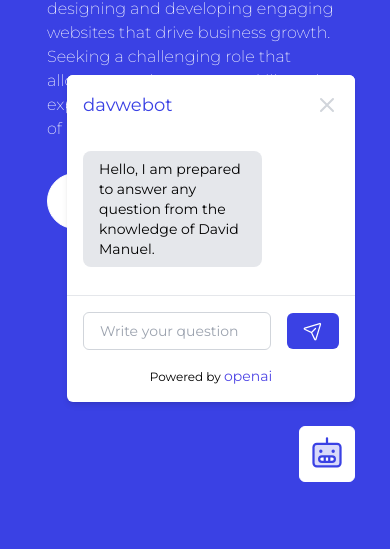
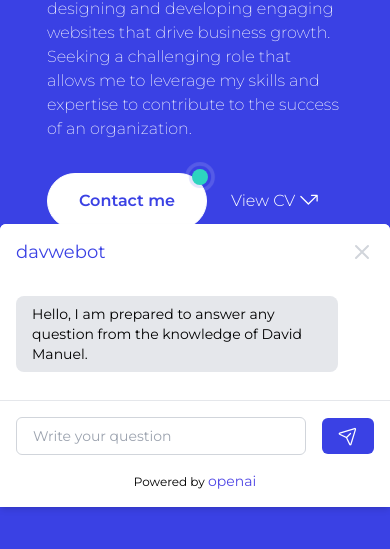
Before and after one commit to Davy1988/davweb, a Next.js app: page / in a window 390 px wide. Both pictures are taken after a click on the element 327 px from the left and 791 px from the top of the page. Shown: the part 337-886 px from the top of the page. Built offline with nearby package versions, Linux system fonts and the light colour scheme; no server answers; what tailwindcss-animated would draw is missing.

Commit message:
ref-Show chat at the bottom on mobile devices

```diff
--- a/src/components/chat/Chat.tsx
+++ b/src/components/chat/Chat.tsx
@@ -228,8 +228,8 @@ export default function Chat() {
         )}
       </div>
       {show && (
-        <div className='absolute bottom-20 right-0 flex w-72 max-w-[32rem] flex-col rounded-md bg-white text-sm shadow-md transition-all sm:w-96 md:w-[30rem] lg:w-[32rem]'>
-          <div className='flex items-center justify-between rounded-t-md bg-white p-4 text-[var(--background-color)]'>
+        <div className='lg:botton-20 fixed bottom-0 right-0 flex flex-1 flex-col justify-end rounded-tl-md rounded-tr-md border-b-0 bg-white text-sm shadow-md transition-all sm:absolute sm:bottom-20 sm:top-auto sm:h-auto sm:w-96 sm:rounded-md md:absolute md:bottom-20 md:top-auto md:w-[30rem] lg:absolute lg:top-auto lg:w-[32rem]'>
+          <div className='flex max-h-14 items-center justify-between rounded-t-md bg-white p-4 text-[var(--background-color)]'>
             <h3 className='m-0 text-lg font-normal'>davwebot</h3>
             <button
               onClick={toogleShowChat}
@@ -251,7 +251,10 @@ export default function Chat() {
               </svg>
             </button>
           </div>
-          <div ref={messageEl} className='max-h-60 flex-1 overflow-y-auto p-4'>
+          <div
+            ref={messageEl}
+            className='h-60 max-h-[65%] flex-1 overflow-y-auto p-4 sm:max-h-80'
+          >
             {messages.map((msg, index) => (
               <div
                 key={index}
@@ -266,8 +269,8 @@ export default function Chat() {
                   <div
                     className={
                       msg.roles === TYPE_ROLE.user
-                        ? 'max-w-[70%] rounded-lg bg-[var(--background-color)] px-4 py-2 text-white'
-                        : 'max-w-[70%] rounded-lg bg-gray-200 px-4 py-2 text-black'
+                        ? 'max-w-[90%] rounded-lg bg-[var(--background-color)] px-4 py-2 text-white'
+                        : 'max-w-[90%] rounded-lg bg-gray-200 px-4 py-2 text-black'
                     }
                   >
                     <span
```
